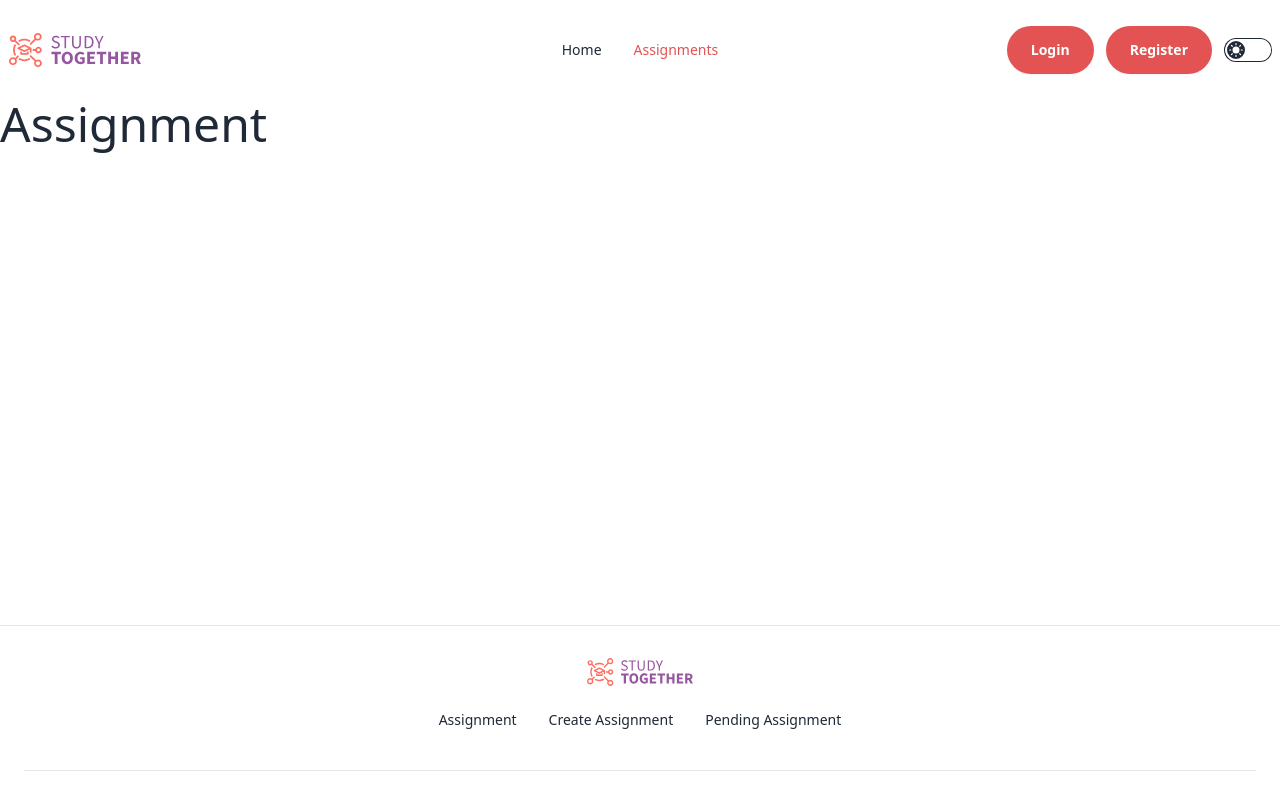
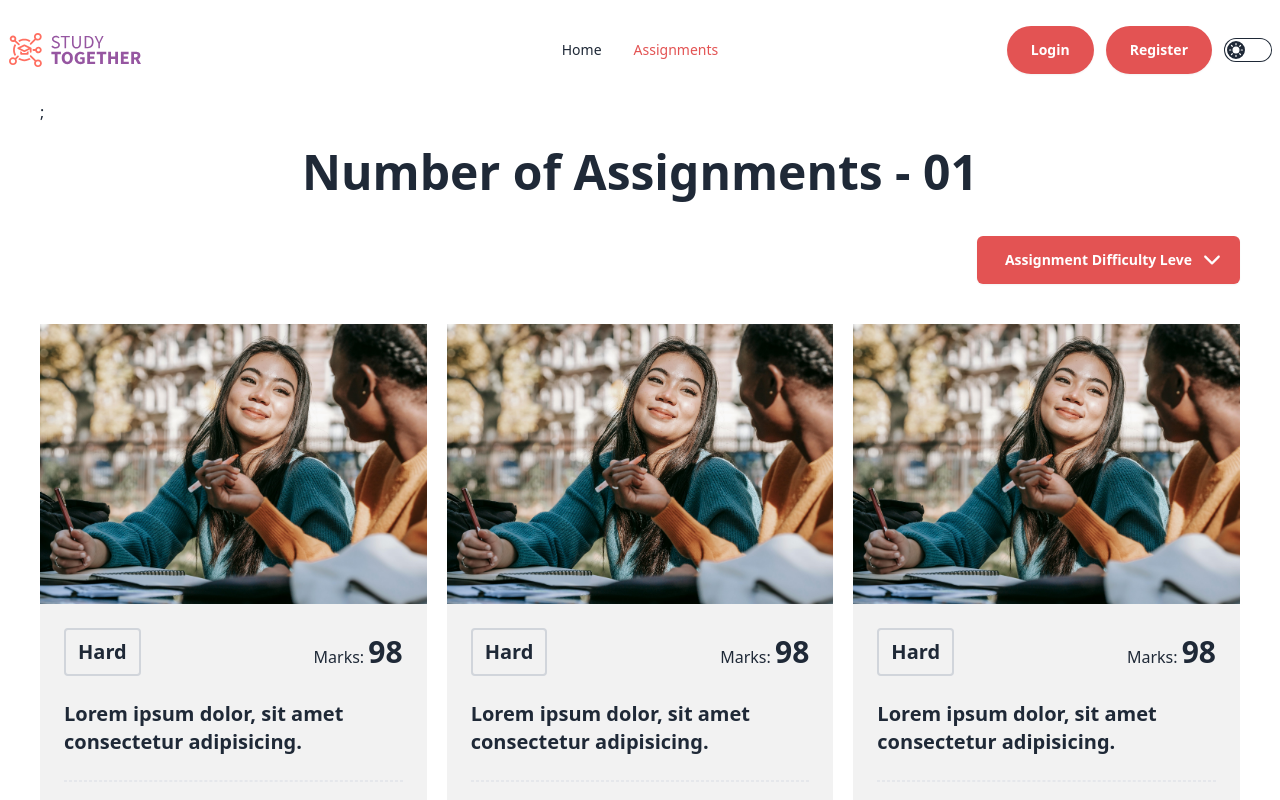
Before and after one commit to rishowrav/study-together-client, a React (Vite) app: page /assignments in a window 1280 px wide. Shown: the top 800 px of the page. Built offline with nearby package versions, Linux system fonts and the light colour scheme; no server answers.

Commit message:
assignment page design has been completed

```diff
--- a/src/pages/Assignments/Assignments.jsx
+++ b/src/pages/Assignments/Assignments.jsx
@@ -1,11 +1,51 @@
 import { Helmet } from "react-helmet";
+import { IoIosArrowDown } from "react-icons/io";
+import Card from "../../components/Card/Card";
+
 const Assignments = () => {
+  // condision on customization
+
   return (
-    <div>
+    <div className="container lg:w-[1200px] mx-auto">
       <Helmet>
         <title>STUDY TOGETHER | Assignments</title>
       </Helmet>
-      <h1 className="text-5xl">Assignment</h1>
+      ;
+      <h2 className="text-5xl font-bold text-center mb-10 mt-6">
+        Number of Assignments - 01
+      </h2>
+      {/* filter button */}
+      <div className="flex justify-end">
+        <details className="dropdown">
+          <summary className="mb-10 btn bg-[#E35353] border-none hover:bg-[#E35353] text-white rounded-md btn-md px-4 pl-7">
+            Assignment Difficulty Leve <IoIosArrowDown className="text-2xl" />
+          </summary>
+          <ul className="p-2 shadow menu dropdown-content z-[1] bg-base-100 rounded-box w-52">
+            <li className="hover:bg-[#E35353] hover:text-white rounded-lg">
+              <a onClick={""}>Hard</a>
+            </li>
+            <li className="hover:bg-[#E35353] hover:text-white rounded-lg">
+              <a onClick={""}>Medium</a>
+            </li>
+            <li className="hover:bg-[#E35353] hover:text-white rounded-lg">
+              <a onClick={""}>Easy</a>
+            </li>
+          </ul>
+        </details>
+      </div>
+      <div className="grid lg:grid-cols-3 md:grid-cols-2 grid-cols-1 gap-5">
+        <Card></Card>
+        <Card></Card>
+        <Card></Card>
+        <Card></Card>
+        <Card></Card>
+        <Card></Card>
+        <Card></Card>
+        <Card></Card>
+        <Card></Card>
+        <Card></Card>
+        <Card></Card>
+      </div>
     </div>
   );
 };
--- a/src/pages/Home/FeatureSection/FeatureSection.jsx
+++ b/src/pages/Home/FeatureSection/FeatureSection.jsx
@@ -4,7 +4,7 @@ import Card from "../../../components/Card/Card";
 const FeatureSection = () => {
   return (
     <div className="space-y-10">
-      <h2 className="text-6xl font-bold text-center">Feature</h2>
+      <h2 className="text-5xl font-bold text-center">Feature</h2>
       <div className="grid lg:grid-cols-3 md:grid-cols-2 grid-cols-1 gap-8">
         <Card></Card>
         <Card></Card>
```
